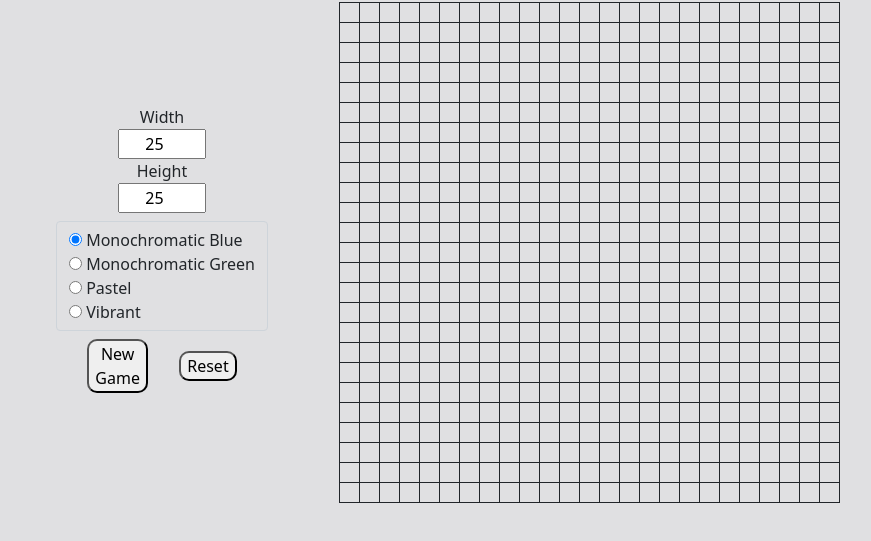
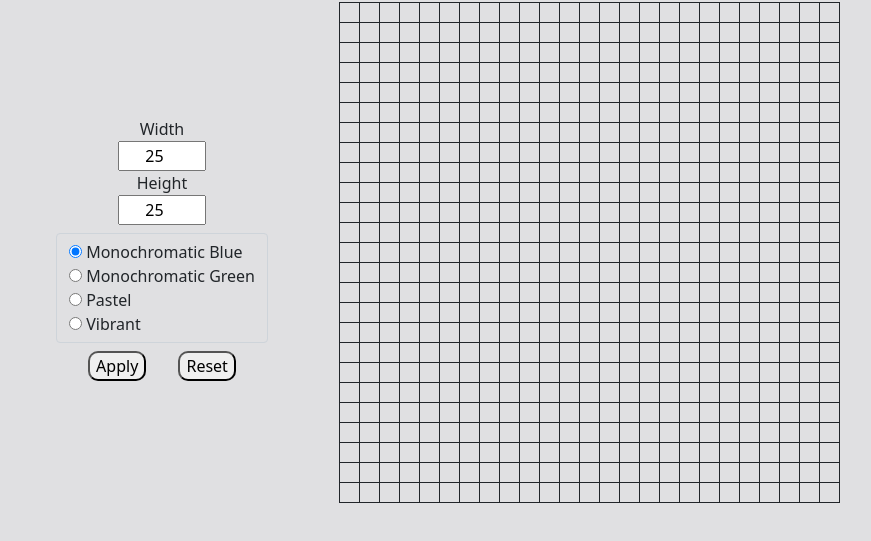
Before and after one commit to javjreyes/etchASketch, a plain HTML site: page index.html in a window 1280 px wide. Shown: the part 85-626 px from the top of the page, without its empty margins (98-969 px from the left). Drawn offline with Linux system fonts and the light colour scheme.

Commit message:
changed 'New Game' button to 'Apply'

```diff
--- a/index.html
+++ b/index.html
@@ -35,7 +35,7 @@
 
                     </div>
                     <div class="d-flex align-items-center justify-content-evenly my-2">
-                        <button type="button" onclick="newGameButton()" id="newGame">New<br>Game</button>
+                        <button type="button" onclick="newGameButton()" id="newGame">Apply</button>
                     <button type="button" onclick="resetGameButton()" id="reset">Reset</button>
                     </div>
                 </form>
```
